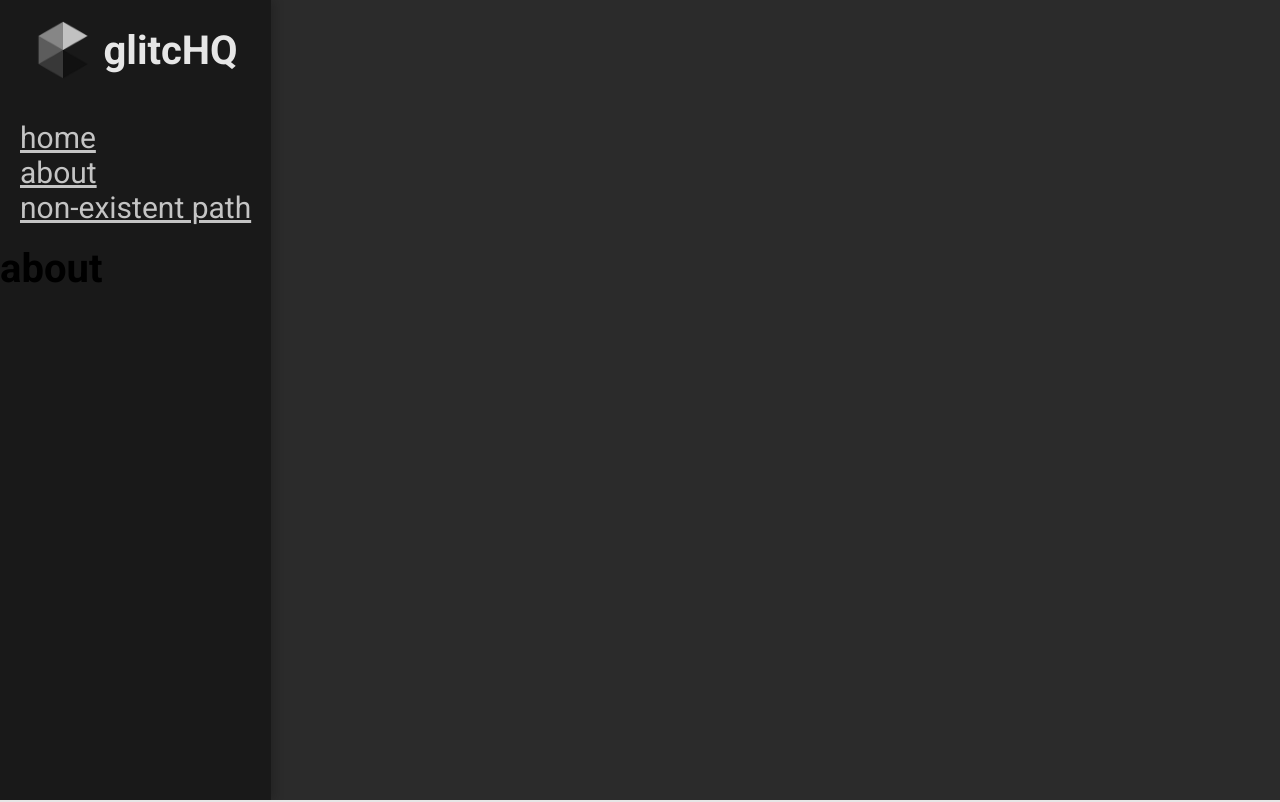
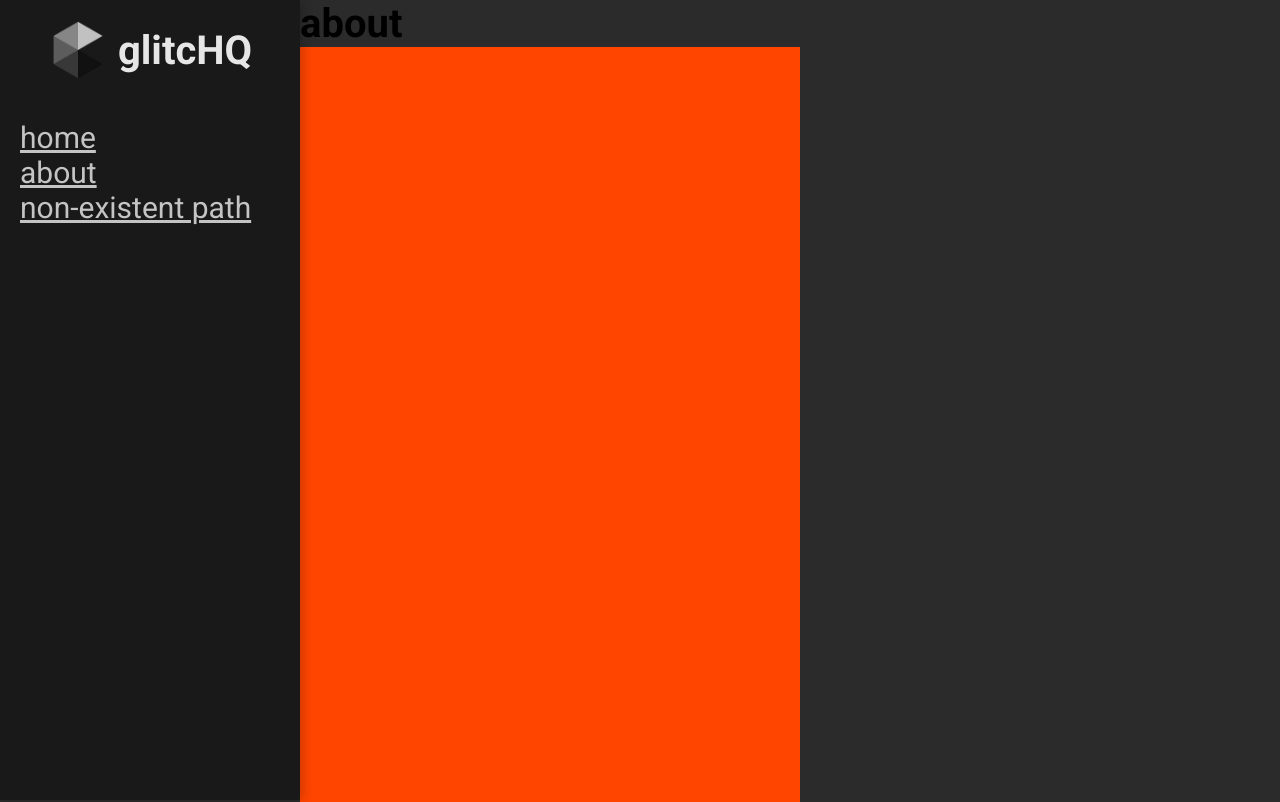
Before and after one commit to glitch-dot-cool/hq, a React (Create React App) app: page /about in a window 1280 px wide. Shown: the top 802 px of the page. Built offline with nearby package versions, Linux system fonts and the light colour scheme.

Commit message:
render nested components inside layout

```diff
--- a/src/App.js
+++ b/src/App.js
@@ -1,13 +1,25 @@
 import React from "react";
+import { BrowserRouter, Route, Switch } from "react-router-dom";
 
 // eslint-disable-next-line
 import styles from "./styles/global.css";
 
 import Layout from "./components/Layout";
+import Home from "./components/Home";
+import About from "./components/About";
+import Error from "./components/Error";
 
 function App() {
   return (
-    <Layout></Layout>
+    <BrowserRouter>
+      <Layout>
+        <Switch>
+          <Route exact path="/" component={Home}></Route>
+          <Route path="/about" component={About}></Route>
+          <Route component={Error}></Route>
+        </Switch>
+      </Layout>
+    </BrowserRouter>
   );
 }
 
--- a/src/components/About.js
+++ b/src/components/About.js
@@ -1,11 +1,19 @@
-import React from 'react';
+import React from "react";
+import styled from "styled-components";
 
-const About = ()=> {
-    return (
-        <div>
-            <h1>about</h1>
-        </div>
-    )
-}
+const Block = styled.div`
+    background-color: orangered;
+    width: 500px;
+    height: 1200px;
+`
+
+const About = () => {
+  return (
+    <div>
+      <h1>about</h1>
+      <Block></Block>
+    </div>
+  );
+};
 
 export default About;
--- a/src/components/Layout.js
+++ b/src/components/Layout.js
@@ -9,15 +9,29 @@ const Background = styled.div`
   top: 0;
   left: 0;
   width: 100%;
-  height: 100vh;
+  min-height: 100vh;
   background-color: ${colors.darkgrey};
   z-index: -1;
 `;
 
-const Layout = () => {
+const Content = styled.div`
+  display: inline-block;
+  vertical-align: top;
+`;
+
+const Spacer = styled.div`
+  display: inline-block;
+  width: 20vw;
+  min-width: 300px;
+  height: 100vh;
+`;
+
+const Layout = props => {
   return (
     <Background>
       <Sidebar></Sidebar>
+      <Spacer></Spacer>
+      <Content>{props.children}</Content>
     </Background>
   );
 };
--- a/src/components/Nav.js
+++ b/src/components/Nav.js
@@ -1,48 +1,37 @@
 import React from "react";
-import { BrowserRouter, Route, Link, Switch } from "react-router-dom";
+import { NavLink } from "react-router-dom";
 import styled from "styled-components";
 
 import colors from "../styles/colors";
 
-import Home from "./Home";
-import About from "./About";
-import Error from "./Error";
+const Nav = () => {
+  return (
+    <SidebarNavLinksWrapper>
+      <SideBarNavLinks>
+        <SideBarNavLink to="/">home</SideBarNavLink>
+        <SideBarNavLink to="/about">about</SideBarNavLink>
+        <SideBarNavLink to="/jhkasdfjklas">non-existent path</SideBarNavLink>
+        {/* <SideBarNavLink to="/">files</SideBarNavLink>
+            <SideBarNavLink to="/">tools</SideBarNavLink>
+            <SideBarNavLink to="/">edit website</SideBarNavLink>
+            <SideBarNavLink to="/">view website</SideBarNavLink>
+            <SideBarNavLink to="/">discord</SideBarNavLink>
+            <SideBarNavLink to="/">trello</SideBarNavLink>
+            <SideBarNavLink to="/">calendar</SideBarNavLink>
+            <SideBarNavLink to="/">soundcloud</SideBarNavLink>
+            <SideBarNavLink to="/">bandcamp</SideBarNavLink> */}
+      </SideBarNavLinks>
+    </SidebarNavLinksWrapper>
+  );
+};
 
-const Nav = () => {
-    return (
-      <BrowserRouter>
-        <SidebarLinksWrapper>
-          <SideBarLinks>
-            <SideBarLink to="/">home</SideBarLink>
-            <SideBarLink to="/about">about</SideBarLink>
-            <SideBarLink to="/jhkasdfjklas">non-existent path</SideBarLink>
-            {/* <SideBarLink to="/">files</SideBarLink>
-            <SideBarLink to="/">tools</SideBarLink>
-            <SideBarLink to="/">edit website</SideBarLink>
-            <SideBarLink to="/">view website</SideBarLink>
-            <SideBarLink to="/">discord</SideBarLink>
-            <SideBarLink to="/">trello</SideBarLink>
-            <SideBarLink to="/">calendar</SideBarLink>
-            <SideBarLink to="/">soundcloud</SideBarLink>
-            <SideBarLink to="/">bandcamp</SideBarLink> */}
-          </SideBarLinks>
-        </SidebarLinksWrapper>
-        <Switch>
-          <Route exact path="/" component={Home}></Route>
-          <Route path="/about" component={About}></Route>
-          <Route component={Error}></Route>
-        </Switch>
-      </BrowserRouter>
-    );
-}
+const SidebarNavLinksWrapper = styled.div``;
 
-const SidebarLinksWrapper = styled.div``;
-
-const SideBarLinks = styled.nav`
+const SideBarNavLinks = styled.nav`
   padding: 2rem;
 `;
 
-const SideBarLink = styled(Link)`
+const SideBarNavLink = styled(NavLink)`
   display: block;
   font-size: 3rem;
   color: ${colors.lightgrey};
--- a/src/components/Sidebar.js
+++ b/src/components/Sidebar.js
@@ -7,9 +7,10 @@ import logo from "../assets/icons/256x256.png";
 import Nav from "./Nav";
 
 const SidebarBackground = styled.div`
-  position: absolute;
-  top: 0;
-  left: 0;
+  display: inline-block;
+  position: fixed;
+  width: 20vw;
+  min-width: 300px;
   height: 100vh;
   background-color: ${colors.nearblack};
   box-shadow: 3px 0px 10px rgba(0, 0, 0, 0.2);
```
